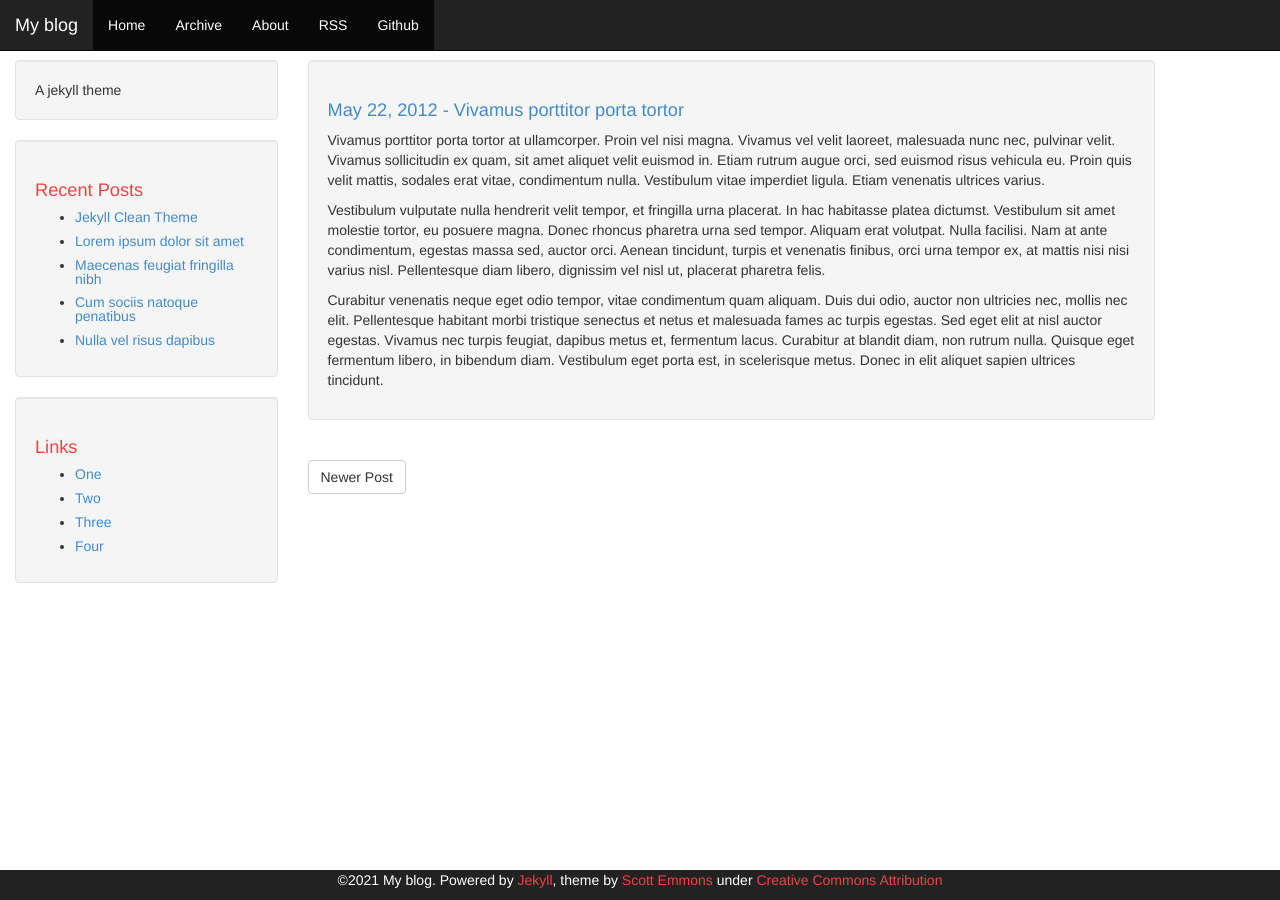
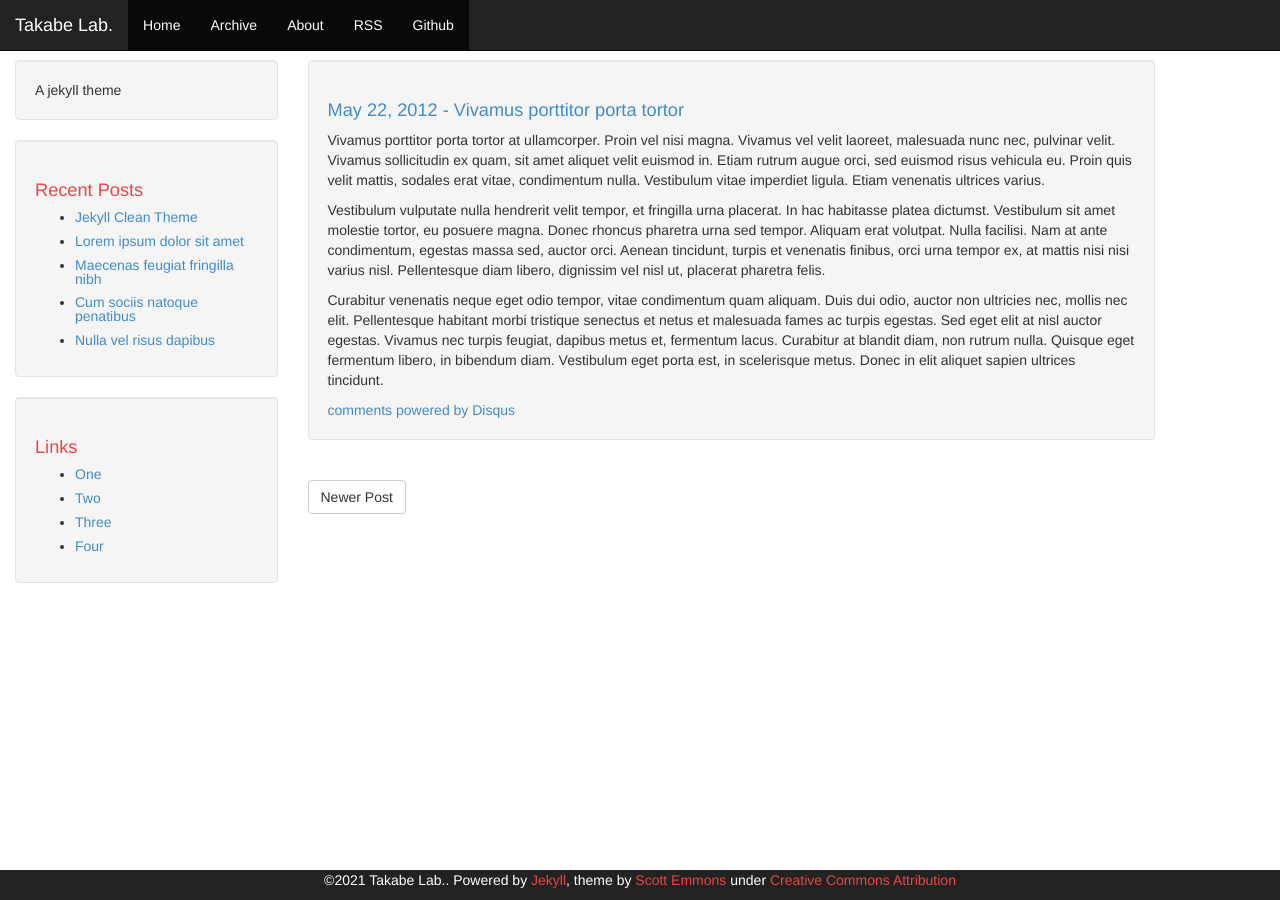
Before and after one commit to takabe-lab/takabe-lab.github.io, a Jekyll site: the page built from _posts/2012-05-22-Vivamus-porttitor-porta-tortor.md, in a window 1280 px wide. Built offline with Jekyll 4.4.1, drawn with Linux system fonts in a browser that asks for light colours.

Commit message:
Update _config.yml

```diff
--- a/_config.yml
+++ b/_config.yml
@@ -1,6 +1,6 @@
 # Jekyll configuration
 
-name: My blog
+name: Takabe Lab.
 description: A jekyll theme
 
 # url is currently only used only for the RSS feed in feed.xml
@@ -22,13 +22,13 @@
 # The 'comments' setting enables comments. You'll need to select either
 # disqus or isso below to choose a comment system. Individual posts can
 # override 'comments' to disable on a post-by-post basis.
-comments: true
+comments: false
 
 # Set this to your public isso URL to enable comments via isso. Set to '' to disable isso.
-isso: ''
+#isso: ''
 
 # Set this to your disqus shortname to enable comments via disqus. Set to '' to disable disqus.
-disqus: ''
+#disqus: ''
 
 permalink: /:year/:month/:title
 paginate: 3
```
